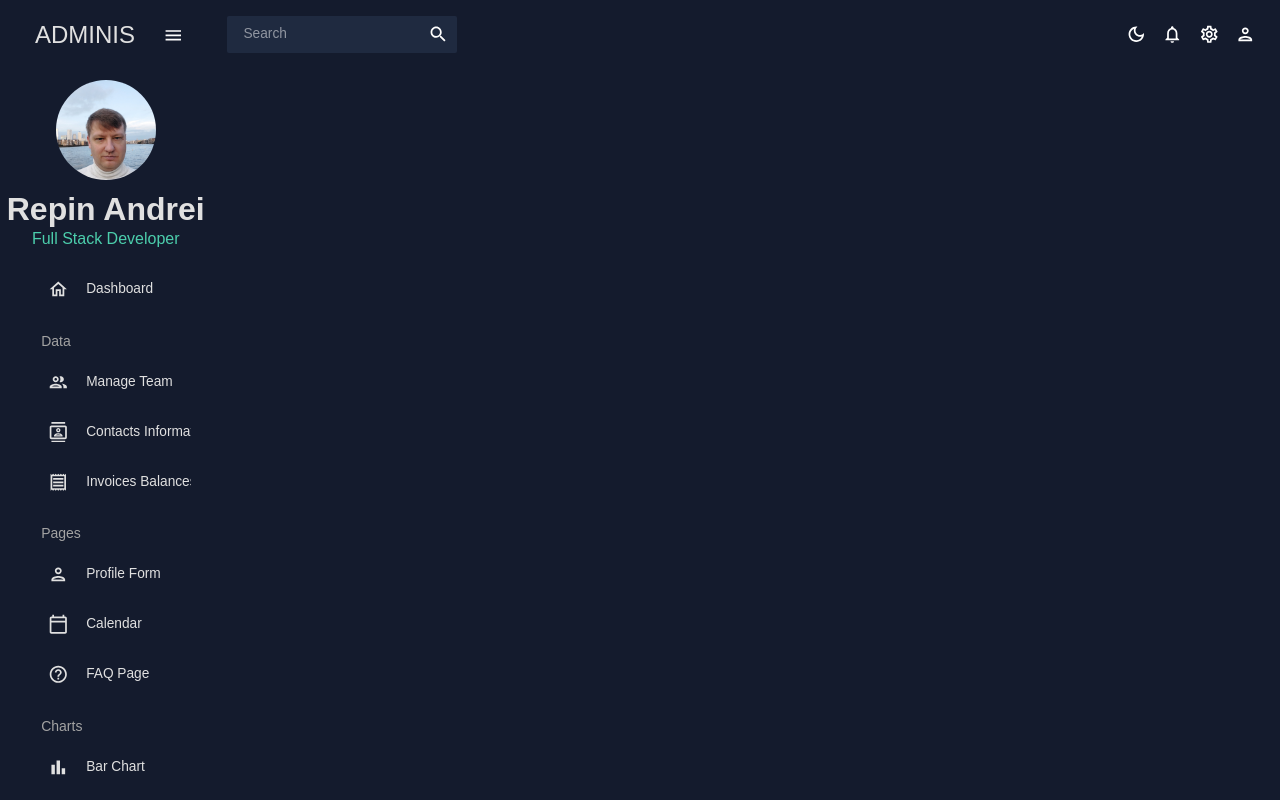
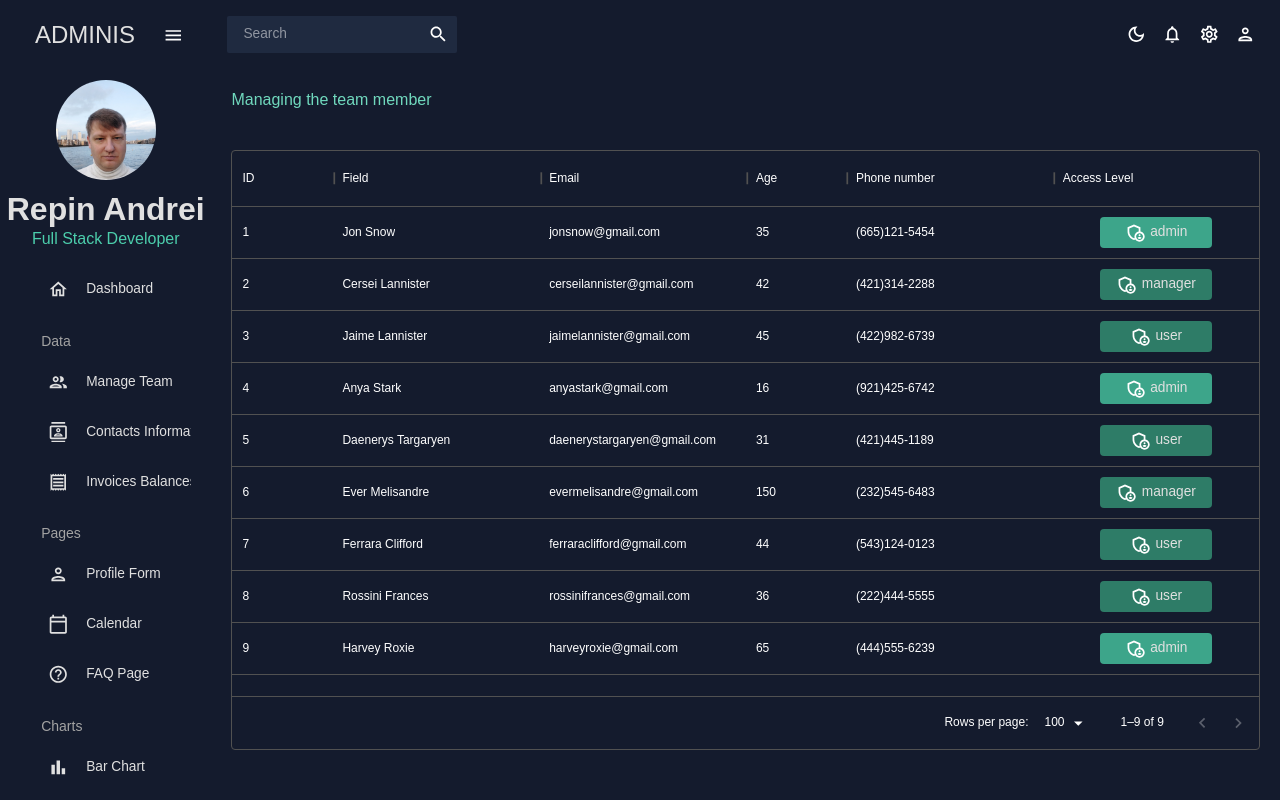
Before and after one commit to RA404/dashboard, a React (Create React App) app: page /team in a window 1280 px wide. Shown: the top 800 px of the page. Built offline with nearby package versions, Linux system fonts and the light colour scheme.

Commit message:
add Team component and fix links in Sidebar

```diff
--- a/src/App.js
+++ b/src/App.js
@@ -1,50 +1,45 @@
-import { ColorModeContext, useMode } from './theme.js';
-import { CssBaseline, ThemeProvider } from '@mui/material';
-import { Routes, Route } from 'react-router-dom';
-import Topbar from './scenes/global/Topbar.jsx';
-import Sidebar from './scenes/global/Sidebar.jsx';
-import Dashboard from './scenes/dashboard';
-// import Team from './scenes/team';
-// import Invoices from './scenes/invoices';
-// import Contacts from './scenes/contacts';
-// import Bar from './scenes/bar';
-// import Form from './scenes/form';
-// import Line from './scenes/line';
-// import Pie from './scenes/pie';
-// import FAQ from './scenes/faq';
-// import Geography from './scenes/geography';
-// import Calendar from './scenes/calendar';
-
+import { useState } from "react";
+import { Routes, Route } from "react-router-dom";
+import Topbar from "./scenes/global/Topbar";
+import Sidebar from "./scenes/global/Sidebar";
+import Dashboard from "./scenes/dashboard";
+import Team from "./scenes/team";
+// import Invoices from "./scenes/invoices";
+// import Contacts from "./scenes/contacts";
+// import Bar from "./scenes/bar";
+// import Form from "./scenes/form";
+// import Line from "./scenes/line";
+// import Pie from "./scenes/pie";
+// import FAQ from "./scenes/faq";
+// import Geography from "./scenes/geography";
+import { CssBaseline, ThemeProvider } from "@mui/material";
+import { ColorModeContext, useMode } from "./theme";
+//import Calendar from "./scenes/calendar/calendar";
 
 function App() {
   const [theme, colorMode] = useMode();
+  const [isSidebar, setIsSidebar] = useState(true);
 
   return (
     <ColorModeContext.Provider value={colorMode}>
       <ThemeProvider theme={theme}>
         <CssBaseline />
         <div className="app">
-          <Sidebar
-              // rootStyles={{
-              //   [`.${sidebarClasses.container}`]: {
-              //     backgroundColor: 'red',
-              //   },
-              // }}
-          />
-          <main className='content'>
-            <Topbar />
+          <Sidebar isSidebar={isSidebar} />
+          <main className="content">
+            <Topbar setIsSidebar={setIsSidebar} />
             <Routes>
               <Route path="/" element={<Dashboard />} />
-              {/* <Route path="/team" element={<Team />} /> */}
-              {/* <Route path="/contacts" element={<Contacts />} /> */}
-              {/* <Route path="/invoices" element={<Invoices />} /> */}
-              {/* <Route path="/form" element={<Form />} /> */}
-              {/* <Route path="/bar" element={<Bar />} /> */}
-              {/* <Route path="/pie" element={<Pie />} /> */}
-              {/* <Route path="/line" element={<Line />} /> */}
-              {/* <Route path="/geography" element={<Geography />} /> */}
-              {/* <Route path="/faq" element={<FAQ />} /> */}
-              {/* <Route path="/calendar" element={<Calendar />} /> */}
+              <Route path="/team" element={<Team />} />
+              {/* <Route path="/contacts" element={<Contacts />} />
+              <Route path="/invoices" element={<Invoices />} />
+              <Route path="/form" element={<Form />} />
+              <Route path="/bar" element={<Bar />} />
+              <Route path="/pie" element={<Pie />} />
+              <Route path="/line" element={<Line />} />
+              <Route path="/faq" element={<FAQ />} />
+              <Route path="/calendar" element={<Calendar />} />
+              <Route path="/geography" element={<Geography />} /> */}
             </Routes>
           </main>
         </div>
--- a/src/scenes/global/Sidebar.jsx
+++ b/src/scenes/global/Sidebar.jsx
@@ -1,7 +1,7 @@
 import { useState } from "react";
 import { ProSidebarProvider, Menu, MenuItem } from "react-pro-sidebar";
 import { Box, IconButton, Typography, useTheme } from "@mui/material";
-import { Link } from "react-router-dom";
+//import { Link } from "react-router-dom";
 import { tokens } from "../../theme";
 import HomeOutlinedIcon from "@mui/icons-material/HomeOutlined";
 import PeopleOutlinedIcon from "@mui/icons-material/PeopleOutlined";
@@ -17,7 +17,6 @@ import MenuOutlinedIcon from "@mui/icons-material/MenuOutlined";
 import MapOutlinedIcon from "@mui/icons-material/MapOutlined";
 import userProfilePhoto from "../../assets/user-photo.jpg";
 
-
 const Item = ({ title, to, icon, selected, setSelected }) => {
   const theme = useTheme();
   const colors = tokens(theme.palette.mode);
@@ -29,10 +28,12 @@ const Item = ({ title, to, icon, selected, setSelected }) => {
       }}
       onClick={() => setSelected(title)}
       icon={icon}
-      routerLink={<Link to={to} />}
+      // routerLink={<Link to={to} />}
+      href={to}
     >
+
         <Typography>{title}</Typography>
-      {/* <Link to={to} /> */}
+        {/* <Link to={to}></Link> */}
     </MenuItem>
   );
 };
@@ -44,10 +45,7 @@ const Sidebar = () => {
   const [selected, setSelected] = useState("Dashboard");
 
   return (
-      <ProSidebarProvider
-        collapsed={isCollapsed}
-      >
-
+    <ProSidebarProvider collapsed={isCollapsed}>
       <Menu
         icon="square"
         renderMenuItemStyles={(active) => ({
@@ -55,7 +53,7 @@ const Sidebar = () => {
             "&:hover": {
               backgroundColor: "#868dfb",
             },
-              backgroundColor: active ? "transparent": "#eecef9",
+            backgroundColor: active ? "transparent" : "#eecef9",
           },
         })}
       >
@@ -219,7 +217,6 @@ const Sidebar = () => {
           </Box>
         )}
       </Menu>
-
     </ProSidebarProvider>
   );
 };
--- /dev/null
+++ b/src/scenes/team/index.jsx
@@ -0,0 +1,63 @@
+import { Box, Typography, useTheme } from "@mui/material";
+import { DataGrid } from "@mui/x-data-grid";
+import { tokens } from "../../theme";
+import { mockDataTeam } from "../../data/mockData";
+import AdminPanelSettingsOutlinedIcon from "@mui/icons-material/AdminPanelSettingsOutlined";
+import LockOpenOutlinedIcon from "@mui/icons-material/AdminPanelSettingsOutlined";
+import SecurityOutlinedIcon from "@mui/icons-material/AdminPanelSettingsOutlined";
+import Header from "../../components/Header";
+
+
+const Team = () => {
+    const theme = useTheme();
+    const colors = tokens(theme.palette.mode);
+
+    const columns = [
+        {field: "id", headerName: "ID"},
+        {field: "name", headerName: "Field", flex: 1, cellClassName: "name-column--cell"},
+        {field: "email", headerName: "Email", flex: 1},
+        {field: "age", headerName: "Age", type: "number", headerAlign: "left", align: "left"},
+        {field: "phone", headerName: "Phone number", flex: 1},
+        {
+            field: "access",
+            headerName: "Access Level", flex: 1,
+            renderCell: ({row: { access }})=>{
+                return (
+                    <Box
+                        width="60%"
+                        m="0 auto"
+                        p="5px"
+                        display="flex"
+                        justifyContent="center"
+                        backgroundColor={
+                            access === "admin" ? colors.greenAccent[600] : colors.greenAccent[700]
+                        }
+                        borderRadius="4px"
+                    >
+                        { access === "admin" && <AdminPanelSettingsOutlinedIcon /> }
+                        { access === "manager" && <SecurityOutlinedIcon /> }
+                        { access === "user" && <LockOpenOutlinedIcon /> }
+                        <Typography color={colors.gray[100]} sx={{ml: "5px"}}>
+                            {access}
+                        </Typography>
+                    </Box>
+                )
+            }
+        },
+    ]
+
+    return (
+        <Box m="20px">
+            <Header Title="Team" subtitle="Managing the team member" />
+            <Box m="40px 0 0 0" height="75vh">
+                <DataGrid
+                    rows={mockDataTeam}
+                    columns={columns}
+                />
+            </Box>
+        </Box>
+    )
+
+}
+
+export default Team;
```
Lines whose indentation alone changed are shown as unchanged.
